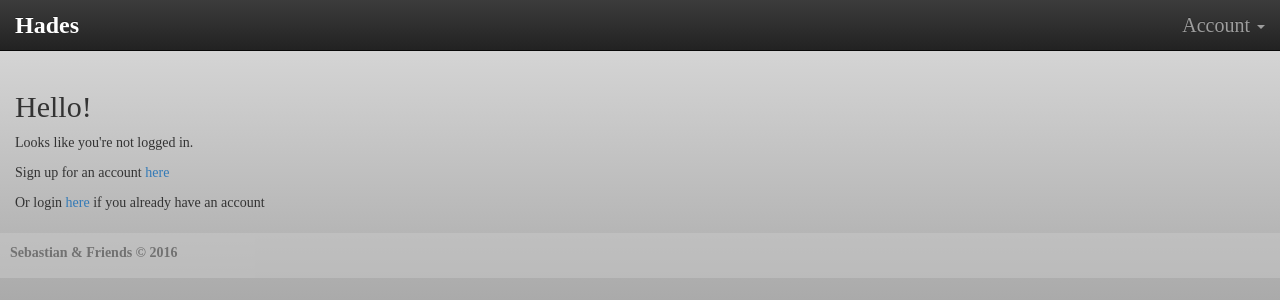
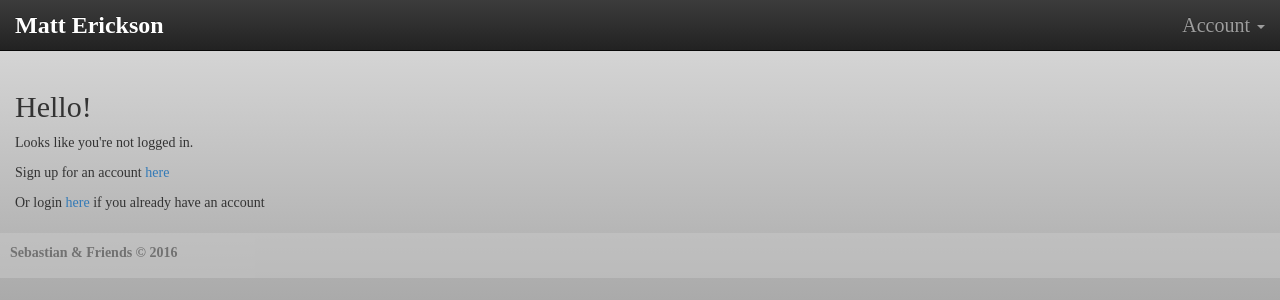
Before and after one commit to MatthewErickson/Hades, a Django app: template hades/templates/hades/index.html in a window 1280 px wide. Shown: the top 300 px of the page. Run offline with Django 3.2, Linux system fonts and the light colour scheme; the template is opened without the code that fills it, so the values that code supplies are empty; some libraries are stand-ins or nearby versions.

Commit message:
Test Change
Change name to Matt Erickson

```diff
--- a/hades/templates/hades/bare.html
+++ b/hades/templates/hades/bare.html
@@ -2,7 +2,7 @@
 <!DOCTYPE html>
 <html lang="en">
 	<head>
-		<title>{% block title %}Hades{% endblock %}</title>
+		<title>{% block title %}Matt Erickson{% endblock %}</title>
 		<meta charset="utf-8">
 		<meta http-equiv="X-UA-Compatible" content="IE=edge">
 		<meta  name="viewport" content="width=device-width, initial-scale=1.0, maximum-scale=1.0, user-scalable=no">
--- a/hades/templates/hades/base.html
+++ b/hades/templates/hades/base.html
@@ -16,7 +16,7 @@
 			            <span class="icon-bar"></span>
 			            <span class="icon-bar"></span>
 	          		</button>
-	          		<a class="navbar-brand" href="{% url 'hades:index' %}">Hades</a>
+	          		<a class="navbar-brand" href="{% url 'hades:index' %}">Matt Erickson</a>
 	        	</div>
 	        	<div id="navbar" class="navbar-collapse collapse" aria-expanded="true">
 	        		{% if user.is_authenticated %}
```
